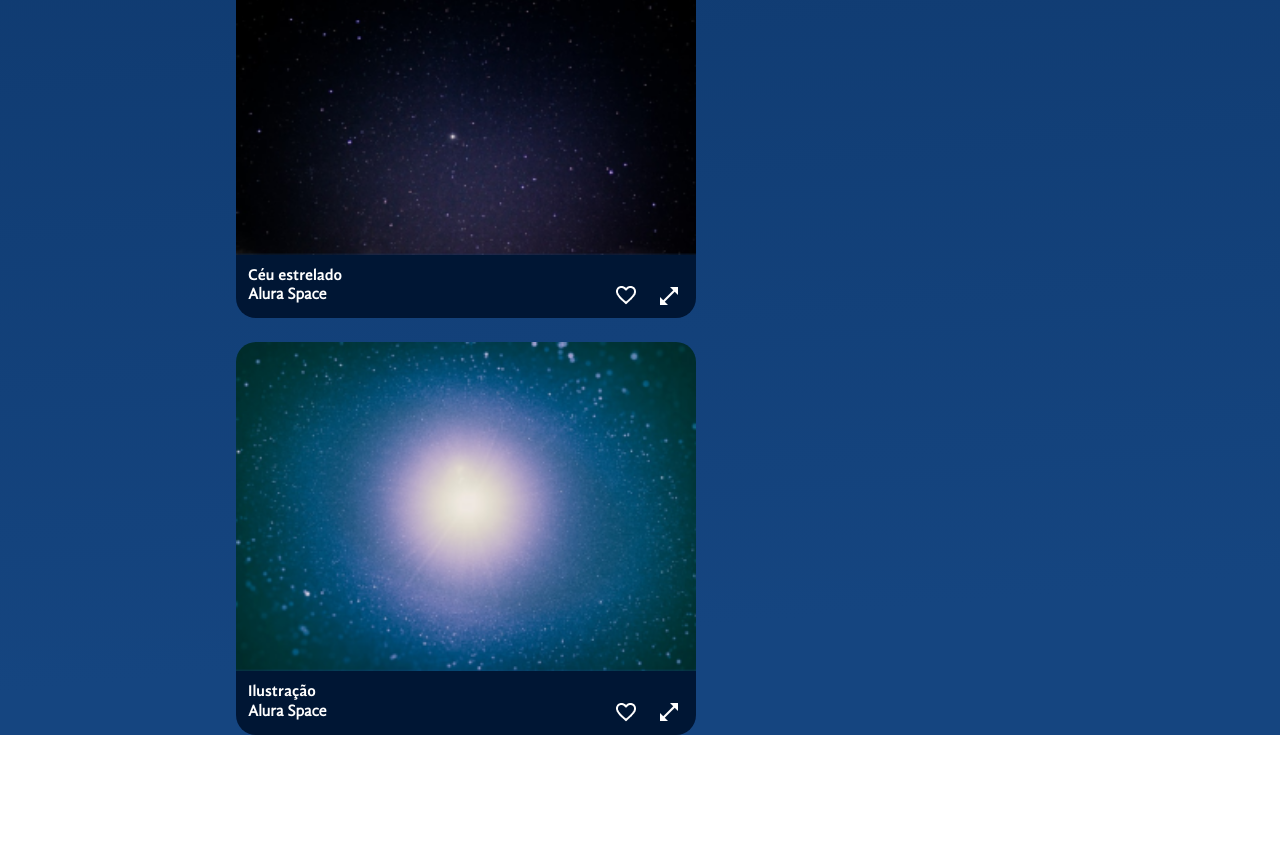
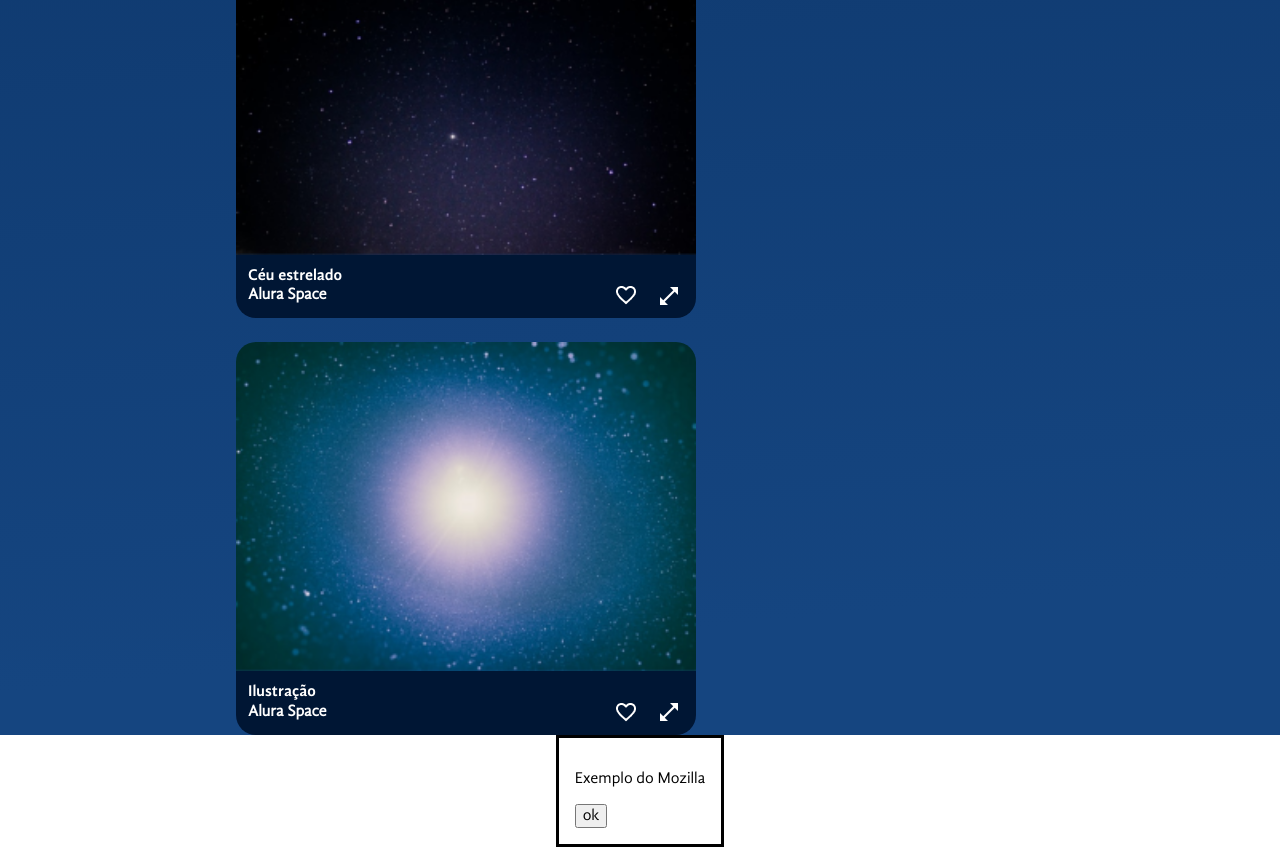
Before and after one commit to jardelgcunha/space-app, a React (Vite) app: page / in a window 1280 px wide. Shown: the part 4131-4978 px from the top of the page. Before the commit the page ends 4866 px from the top, so only its background shows below. Built offline with nearby package versions, Linux system fonts and the light colour scheme.

Commit message:
Creating the ModalZoom component
- Importing the ModalZoom component in App.js

```diff
--- a/src/App.jsx
+++ b/src/App.jsx
@@ -8,6 +8,7 @@
 
 import fotos from './fotos.json';
 import { useState } from 'react';
+import ModalZoom from './componentes/ModalZoom';
 
 const FundoGradiente = styled.div`
     background: linear-gradient(
@@ -56,6 +57,7 @@
                     </ConteudoGaleria>
                 </MainContainer>
             </AppContainer>
+            <ModalZoom />
         </FundoGradiente>
     );
 };
--- /dev/null
+++ b/src/componentes/ModalZoom/index.jsx
@@ -0,0 +1,14 @@
+const ModalZoom = () => {
+    return (
+        <>
+            <dialog open>
+                <p>Exemplo do Mozilla</p>
+                <form method="dialog">
+                    <button type="submit">ok</button>
+                </form>
+            </dialog>
+        </>
+    );
+};
+
+export default ModalZoom;
```
